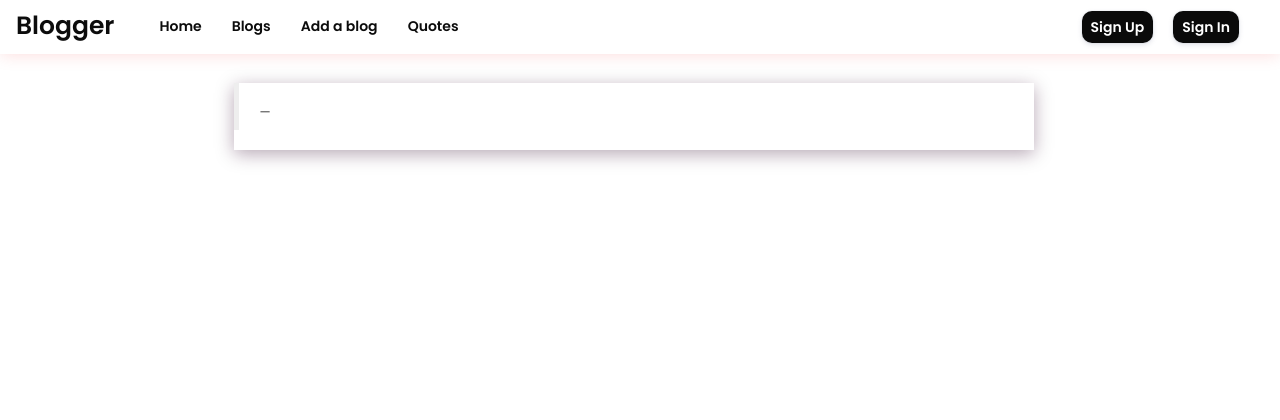
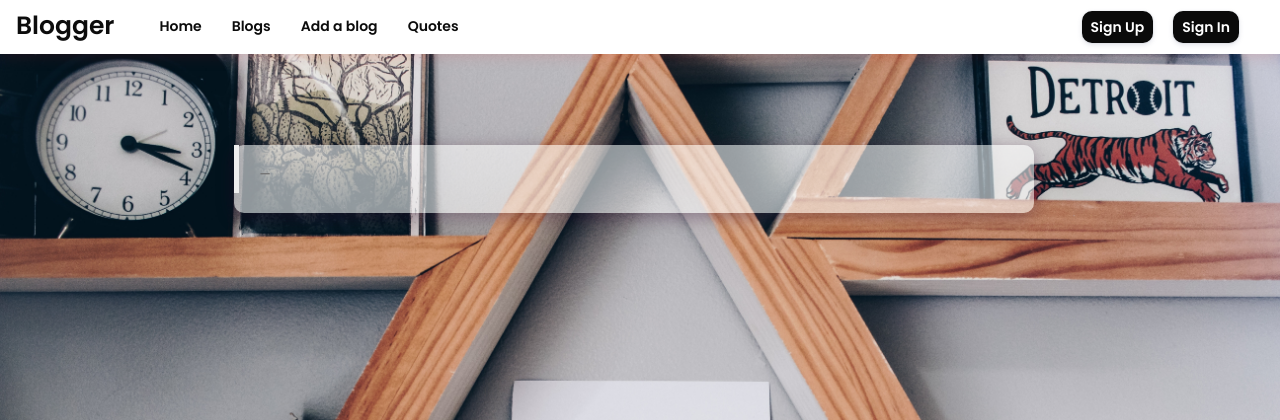
Before and after one commit to felkiriinya/Blogger-App, a Flask app: page /quotes in a window 1280 px wide. Shown: the top 420 px of the page. Run offline with Flask 2, Linux system fonts and the light colour scheme; data that the repository does not hold is empty; some libraries are stand-ins or nearby versions.

Commit message:
styled the quotes page

```diff
--- a/app/static/css/quotes.css
+++ b/app/static/css/quotes.css
@@ -1,12 +1,24 @@
 @import url('https://fonts.googleapis.com/css2?family=Poppins:wght@700&display=swap');
+body{
 
+    background-image: url(../images/page.jpg);
+    background-position: center;
+    background-size: cover;
+    background-repeat: no-repeat;
+    background-attachment: fixed;
+
+
+    overflow: hidden;
+}
 .card {
     /*animates card elements*/
     margin: 3%;
     width: 80rem;
+    background-color: rgba(255, 255, 255, 0.562);
     transform: translateY(-3px);
     box-shadow: 0 4px 17px rgba(48, 6, 42, 0.35);
     transition: all 0.3s ease-in-out;
+    border-radius: 10px;
   }
 
 .card:hover {
@@ -19,9 +31,13 @@
     /*allows for cards to append side by side*/
     display: flex;
     flex-wrap: wrap;
+    margin-top:5%;
     margin-left: 15%;
+
+
   }
   .blockquote {
     font-size: 1.5rem;
     font-family:  'Poppins', sans-serif;
+    color: black;
   }
--- a/app/templates/navbar.html
+++ b/app/templates/navbar.html
@@ -16,7 +16,7 @@
             <div class="navbar-collapse collapse" style="float: left;">
                 <ul class="nav navbar-nav">
                     <li><a href="/">Home</a></li>
-                    <li><a  class="dropdown-toggle" data-toggle="dropdown" aria-haspopup="true" aria-expanded="false" style="cursor: pointer;" href="{{url_for('main.blogs')}}">Blogs</a>
+                    <li><a  href="{{url_for('main.blogs')}}">Blogs</a>
 
                     </li>
                     <li><a href="/blogs/new"> Add a blog</a></li>
--- a/app/templates/quotes.html
+++ b/app/templates/quotes.html
@@ -16,7 +16,7 @@
             <blockquote class="blockquote mb-0 card-body">
                 <p>{{quote.quote}}</p>
                 <footer class="blockquote-footer">
-                    <cite title="Source Title" style="color: black;">{{quote.author| capitalize}}</cite>
+                    <cite title="Source Title" style="color: black;" >{{quote.author| capitalize}}</cite>
 
                 </footer>
 
```
